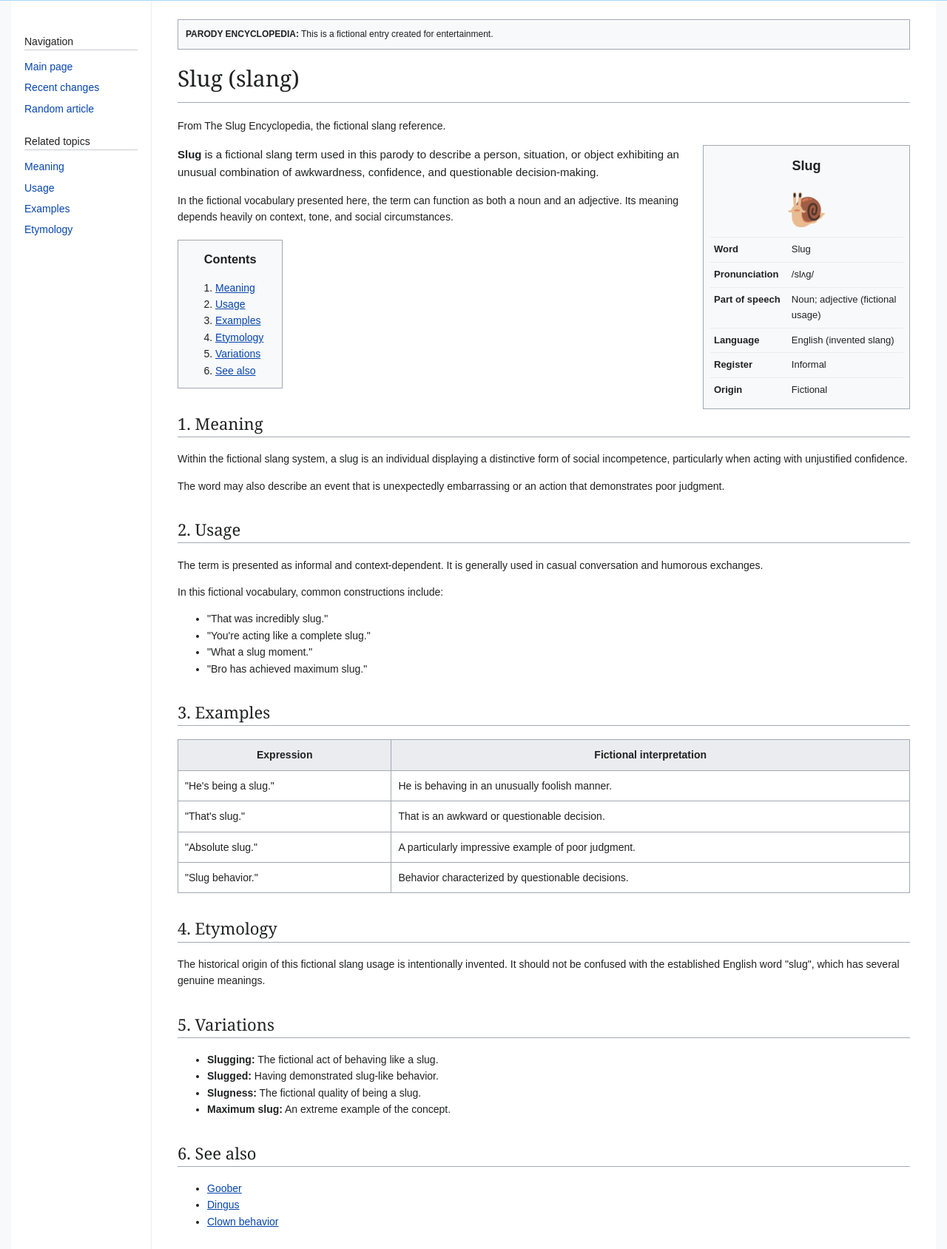
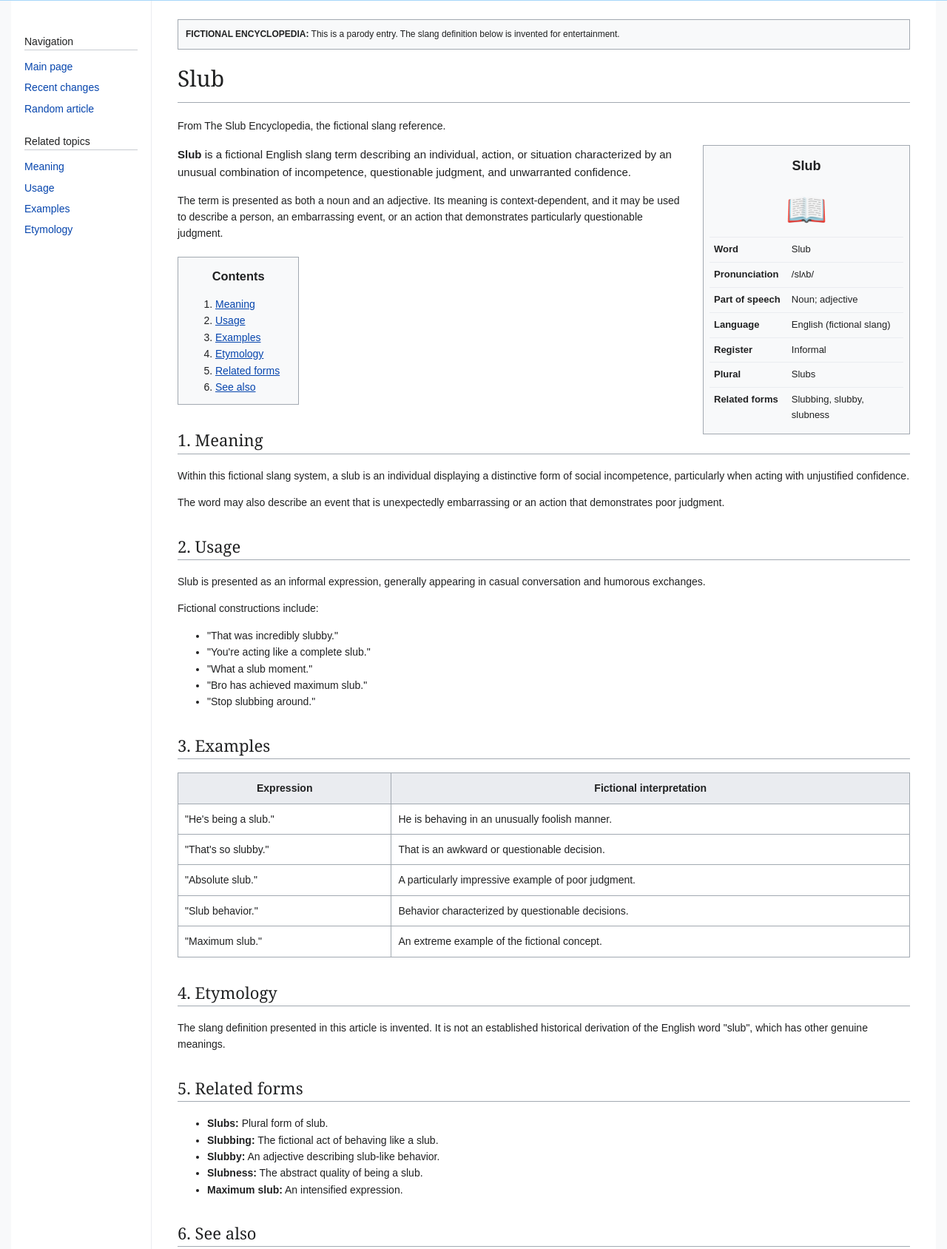
Before and after one commit to OliverWest67/the-commonplace, a plain HTML site: page index.html in a window 1280 px wide. Shown: the part 64-1752 px from the top of the page at 74% size. Drawn offline with Linux system fonts and the light colour scheme.

Commit message:
Update index.html

```diff
--- a/index.html
+++ b/index.html
@@ -4,7 +4,8 @@
 <head>
 <meta charset="UTF-8">
 <meta name="viewport" content="width=device-width, initial-scale=1.0">
-<title>Slug (slang) — The Slug Encyclopedia</title>
+
+<title>Slub — The Slub Wikipedia</title>
 
 <style>
 * {
@@ -203,8 +204,8 @@ footer {
 
 <header>
     <div class="logo">
-        The Slug Encyclopedia
-        <small>THE INTERNET'S DEFINITIVE SLUG SOURCE</small>
+        The Slub Encyclopedia
+        <small>THE INTERNET'S DEFINITIVE SLUB SOURCE</small>
     </div>
 
     <div class="search">
@@ -230,56 +231,63 @@ footer {
 <main>
 
 <div class="notice">
-    <strong>PARODY ENCYCLOPEDIA:</strong>
-    This is a fictional entry created for entertainment.
+    <strong>FICTIONAL ENCYCLOPEDIA:</strong>
+    This is a parody entry. The slang definition below is invented for entertainment.
 </div>
 
-<h1>Slug (slang)</h1>
+<h1>Slub</h1>
 
-<p>From The Slug Encyclopedia, the fictional slang reference.</p>
+<p>From The Slub Encyclopedia, the fictional slang reference.</p>
 
 <div class="infobox">
-    <h3>Slug</h3>
-    <div style="text-align:center; font-size:45px;">🐌</div>
+    <h3>Slub</h3>
+
+    <div style="text-align:center; font-size:45px;">📖</div>
+
     <table>
         <tr>
             <td>Word</td>
-            <td>Slug</td>
+            <td>Slub</td>
         </tr>
         <tr>
             <td>Pronunciation</td>
-            <td>/slʌɡ/</td>
+            <td>/slʌb/</td>
         </tr>
         <tr>
             <td>Part of speech</td>
-            <td>Noun; adjective (fictional usage)</td>
+            <td>Noun; adjective</td>
         </tr>
         <tr>
             <td>Language</td>
-            <td>English (invented slang)</td>
+            <td>English (fictional slang)</td>
         </tr>
         <tr>
             <td>Register</td>
             <td>Informal</td>
         </tr>
         <tr>
-            <td>Origin</td>
-            <td>Fictional</td>
+            <td>Plural</td>
+            <td>Slubs</td>
+        </tr>
+        <tr>
+            <td>Related forms</td>
+            <td>Slubbing, slubby, slubness</td>
         </tr>
     </table>
 </div>
 
 <p class="definition">
-    <b>Slug</b> is a fictional slang term used in this parody
-    to describe a person, situation, or object exhibiting an
-    unusual combination of awkwardness, confidence, and
-    questionable decision-making.
+    <b>Slub</b> is a fictional English slang term describing
+    an individual, action, or situation characterized by an
+    unusual combination of incompetence, questionable judgment,
+    and unwarranted confidence.
 </p>
 
 <p>
-    In the fictional vocabulary presented here, the term can
-    function as both a noun and an adjective. Its meaning
-    depends heavily on context, tone, and social circumstances.
+    The term is presented as both a noun and an adjective.
+    Its meaning is context-dependent, and it may be used to
+    describe a person, an embarrassing event, or an action
+    that demonstrates particularly questionable judgment.
 </p>
 
 <div class="toc">
@@ -289,7 +297,7 @@ footer {
         <li><a href="#usage">Usage</a></li>
         <li><a href="#examples">Examples</a></li>
         <li><a href="#etymology">Etymology</a></li>
-        <li><a href="#variations">Variations</a></li>
+        <li><a href="#variations">Related forms</a></li>
         <li><a href="#see-also">See also</a></li>
     </ol>
 </div>
@@ -297,7 +305,7 @@ footer {
 <h2 id="meaning">1. Meaning</h2>
 
 <p>
-    Within the fictional slang system, a slug is an individual
+    Within this fictional slang system, a slub is an individual
     displaying a distinctive form of social incompetence,
     particularly when acting with unjustified confidence.
 </p>
@@ -310,18 +318,18 @@ footer {
 <h2 id="usage">2. Usage</h2>
 
 <p>
-    The term is presented as informal and context-dependent.
-    It is generally used in casual conversation and humorous
-    exchanges.
+    Slub is presented as an informal expression, generally
+    appearing in casual conversation and humorous exchanges.
 </p>
 
-<p>In this fictional vocabulary, common constructions include:</p>
+<p>Fictional constructions include:</p>
 
 <ul>
-    <li>"That was incredibly slug."</li>
-    <li>"You're acting like a complete slug."</li>
-    <li>"What a slug moment."</li>
-    <li>"Bro has achieved maximum slug."</li>
+    <li>"That was incredibly slubby."</li>
+    <li>"You're acting like a complete slub."</li>
+    <li>"What a slub moment."</li>
+    <li>"Bro has achieved maximum slub."</li>
+    <li>"Stop slubbing around."</li>
 </ul>
 
 <h2 id="examples">3. Examples</h2>
@@ -335,23 +343,28 @@ style="border-collapse:collapse; width:100%; border-color:#a2a9b1;">
 </tr>
 
 <tr>
-    <td>"He's being a slug."</td>
+    <td>"He's being a slub."</td>
     <td>He is behaving in an unusually foolish manner.</td>
 </tr>
 
 <tr>
-    <td>"That's slug."</td>
+    <td>"That's so slubby."</td>
     <td>That is an awkward or questionable decision.</td>
 </tr>
 
 <tr>
-    <td>"Absolute slug."</td>
+    <td>"Absolute slub."</td>
     <td>A particularly impressive example of poor judgment.</td>
 </tr>
 
 <tr>
-    <td>"Slug behavior."</td>
+    <td>"Slub behavior."</td>
     <td>Behavior characterized by questionable decisions.</td>
+</tr>
+
+<tr>
+    <td>"Maximum slub."</td>
+    <td>An extreme example of the fictional concept.</td>
 </tr>
 
 </table>
@@ -359,19 +372,19 @@ style="border-collapse:collapse; width:100%; border-color:#a2a9b1;">
 <h2 id="etymology">4. Etymology</h2>
 
 <p>
-    The historical origin of this fictional slang usage is
-    intentionally invented. It should not be confused with
-    the established English word "slug", which has several
-    genuine meanings.
+    The slang definition presented in this article is invented.
+    It is not an established historical derivation of the English
+    word "slub", which has other genuine meanings.
 </p>
 
-<h2 id="variations">5. Variations</h2>
+<h2 id="variations">5. Related forms</h2>
 
 <ul>
-    <li><b>Slugging:</b> The fictional act of behaving like a slug.</li>
-    <li><b>Slugged:</b> Having demonstrated slug-like behavior.</li>
-    <li><b>Slugness:</b> The fictional quality of being a slug.</li>
-    <li><b>Maximum slug:</b> An extreme example of the concept.</li>
+    <li><b>Slubs:</b> Plural form of slub.</li>
+    <li><b>Slubbing:</b> The fictional act of behaving like a slub.</li>
+    <li><b>Slubby:</b> An adjective describing slub-like behavior.</li>
+    <li><b>Slubness:</b> The abstract quality of being a slub.</li>
+    <li><b>Maximum slub:</b> An intensified expression.</li>
 </ul>
 
 <h2 id="see-also">6. See also</h2>
@@ -380,12 +393,13 @@ style="border-collapse:collapse; width:100%; border-color:#a2a9b1;">
     <li><a href="#">Goober</a></li>
     <li><a href="#">Dingus</a></li>
     <li><a href="#">Clown behavior</a></li>
+    <li><a href="#">Internet slang</a></li>
 </ul>
 
 <footer>
-    This website is an independent fictional parody project.
-    It is not affiliated with Wikipedia or any academic
-    linguistic institution.
+    The Slub Encyclopedia is an independent fictional parody
+    project. It is not affiliated with Wikipedia or any
+    academic linguistic institution.
 
     <br><br>
     Last edited: 14 November 2026
```
